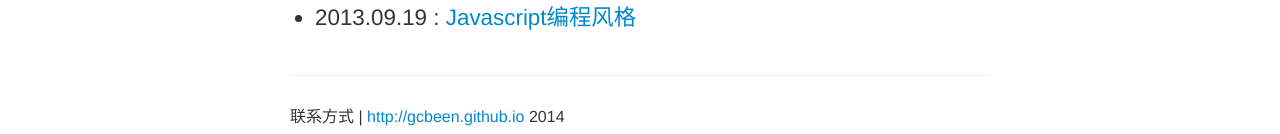
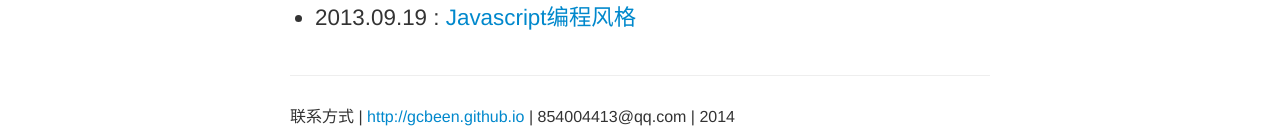
Before and after one commit to gcbeen/blog, a Jekyll site: the page built from index.html, in a window 1280 px wide. Shown: the part 1156-1290 px from the top of the page. Built offline with Jekyll 4.4.1, drawn with Linux system fonts in a browser that asks for light colours; Markdown is read by kramdown in place of the engine named in the settings; comment, search, counter and statistics services are not loaded.

Commit message:
add email

```diff
--- a/_includes/themes/twitter/default.html
+++ b/_includes/themes/twitter/default.html
@@ -61,7 +61,7 @@
       <hr>
       <footer>
 	    <p>
-		联系方式 | <a href="{{ BASE_PATH }}">{{ site.production_url }}</a>   {{ site.time | date: '%Y' }}
+		联系方式 | <a href="{{ BASE_PATH }}">{{ site.production_url }}</a>  |  854004413@qq.com  |  {{ site.time | date: '%Y' }}
         </p>
       </footer>
 
```
